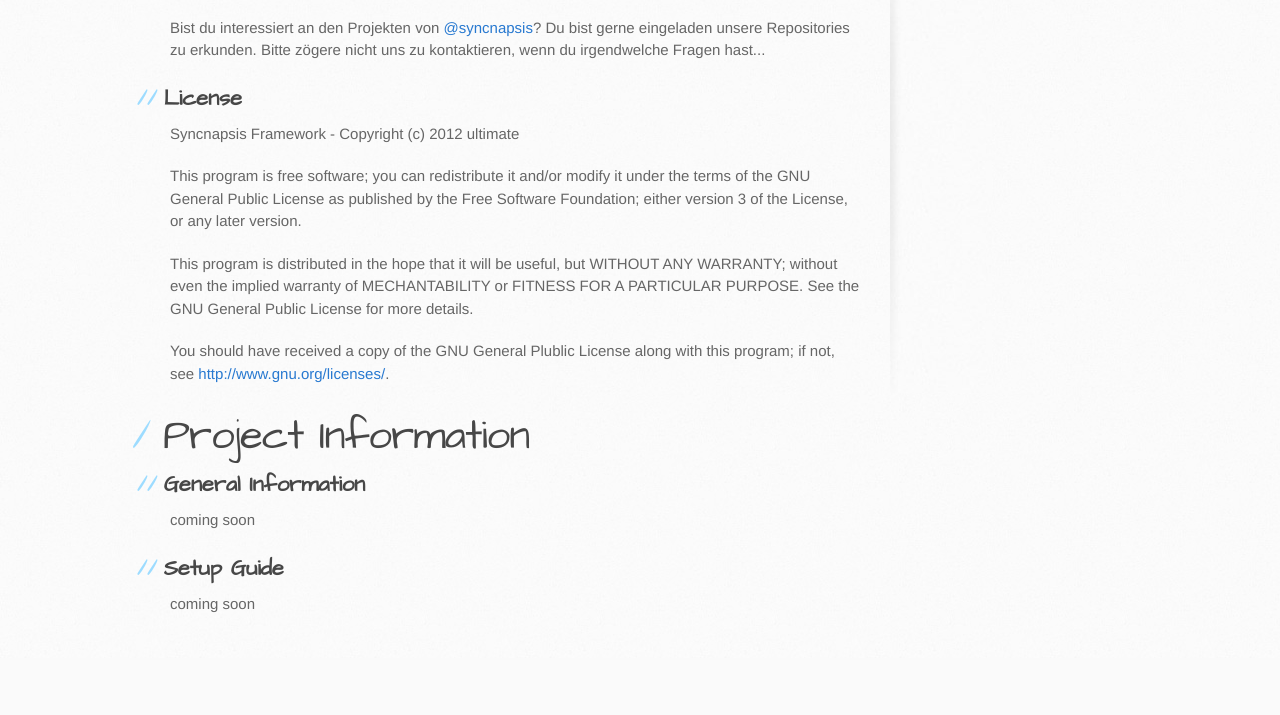
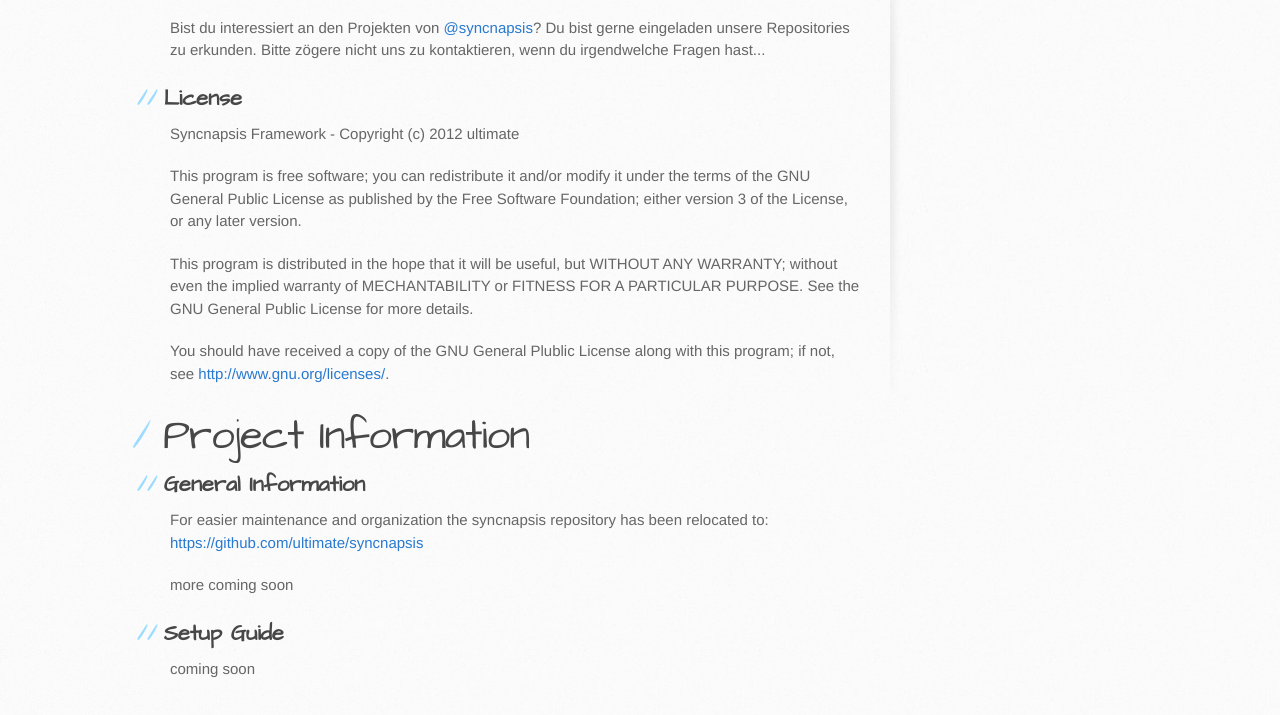
Before and after one commit to syncnapsis/syncnapsis.github.com, a plain HTML site: page index.html in a window 1280 px wide. Shown: the part 377-1092 px from the top of the page. Before the commit the page ends 1035 px from the top, so only its background shows below. Drawn offline with Linux system fonts and the light colour scheme.

Commit message:
Added ref to new repo location

```diff
--- a/index.html
+++ b/index.html
@@ -50,7 +50,9 @@ Du bist gerne eingeladen unsere Repositories zu erkunden. Bitte zögere nicht un
 
 <h2>General Information</h2>
 
-<p><em>coming soon</em></p>
+<p>For easier maintenance and organization the syncnapsis repository has been <b>relocated</b> to:<br>
+<b><a href="https://github.com/ultimate/syncnapsis">https://github.com/ultimate/syncnapsis</a></b></p>
+<p><em>more coming soon</em></p>
 
 <h2>Setup Guide</h2>
 
```
